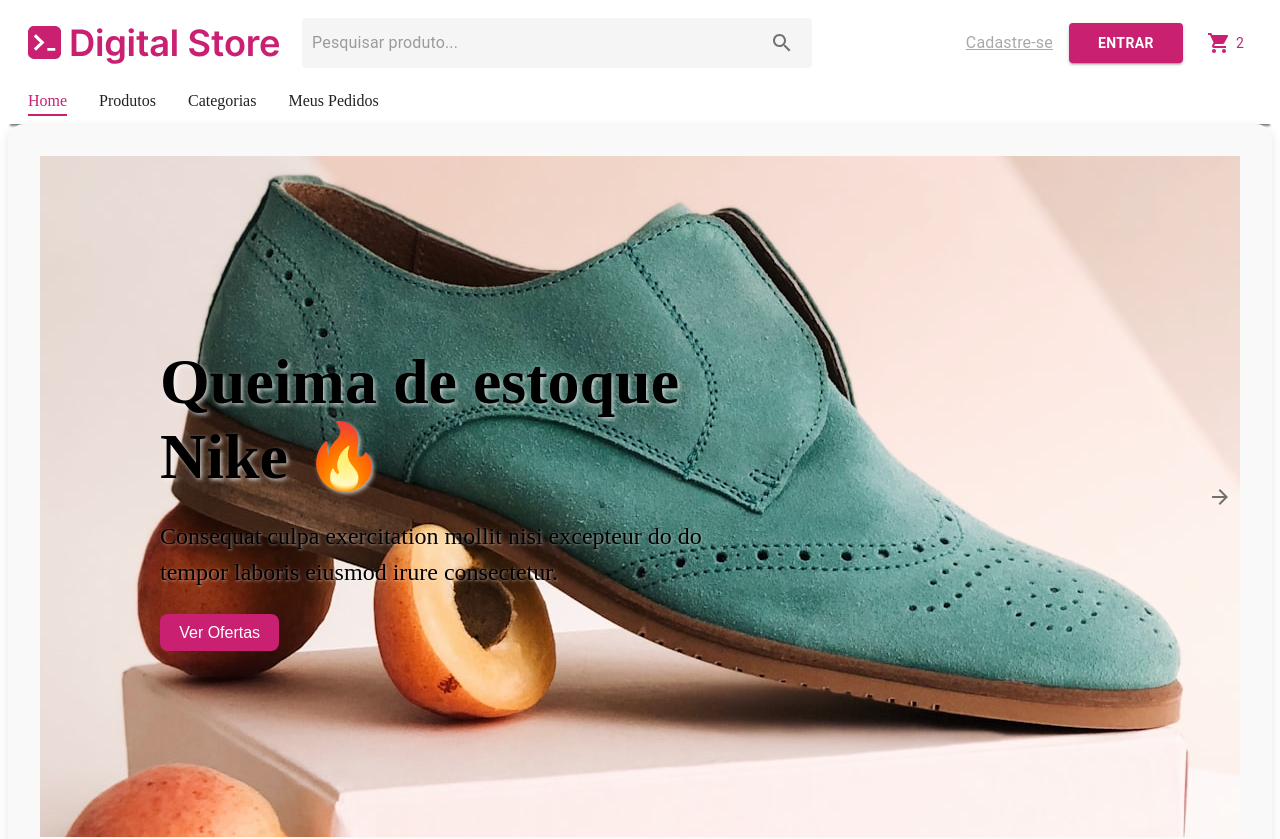
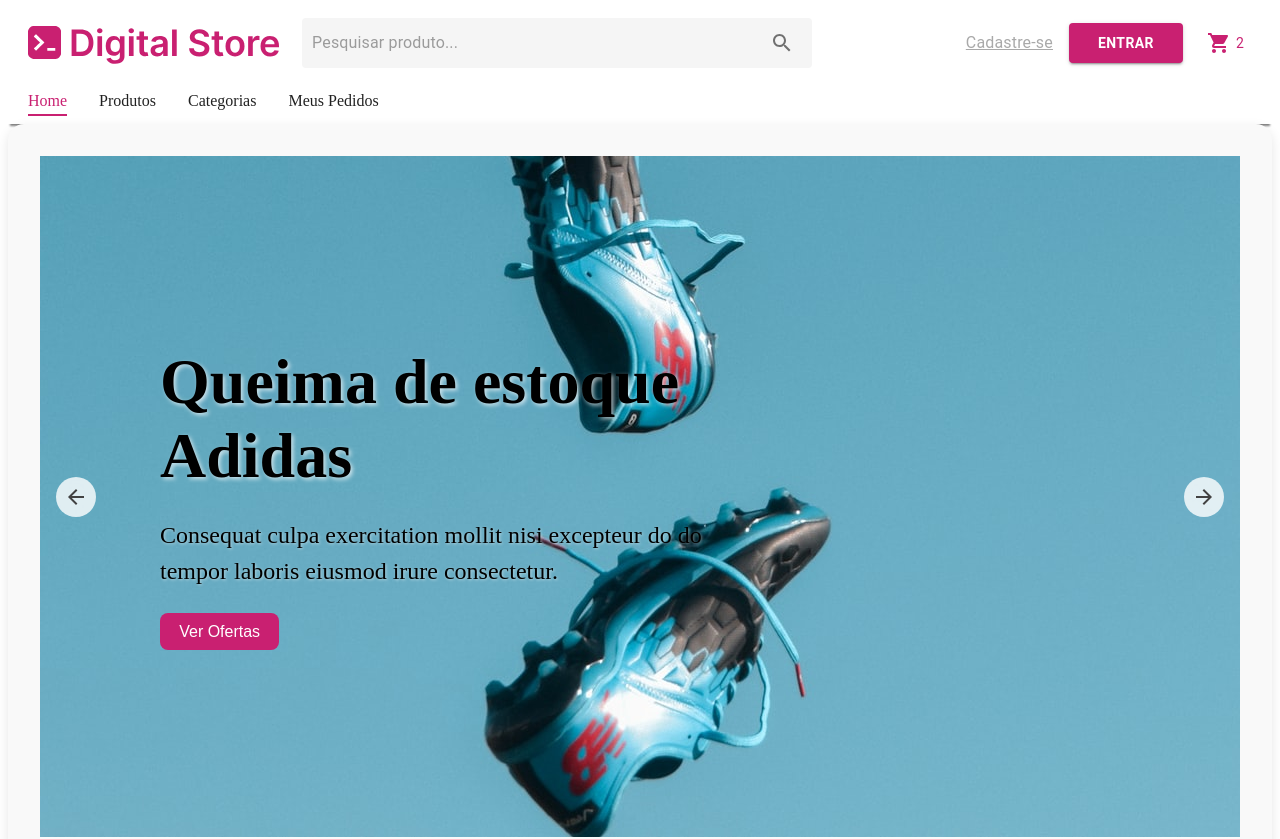
Before and after one commit to doug1043/projeto-digital-store, a React (Vite) app: page / in a window 1280 px wide. Shown: the top 839 px of the page. Built offline with nearby package versions, Linux system fonts and the light colour scheme.

Commit message:
ajustes na logica e estilização dos componentes

```diff
--- a/src/components/Gallery.jsx
+++ b/src/components/Gallery.jsx
@@ -1,12 +1,17 @@
-import React, { useState } from "react";
-import { Box, IconButton } from "@mui/material";
-import ArrowRightIcon from "@mui/icons-material/ArrowForward"; // Altere para o caminho correto do ícone
-import ArrowLeftIcon from "@mui/icons-material/ArrowBack"; // Altere para o caminho correto do ícone
+import React, { useState, useEffect, useCallback } from "react";
 import { styled } from "@mui/material/styles";
+import ArrowRightIcon from "@mui/icons-material/ArrowForward";
+import ArrowLeftIcon from "@mui/icons-material/ArrowBack";
 
-const ImageContainer = styled(Box)(({ width, height }) => ({
-  width: width,
-  height: height,
+const GalleryContainer = styled("div")({
+  position: "relative",
+  width: "100%",
+  height: "100%",
+});
+
+const ImageContainer = styled("div")(({ width, height }) => ({
+  width: width || "100%",
+  height: height || "100%",
   overflow: "hidden",
   position: "relative",
 }));
@@ -15,104 +20,177 @@
   width: "100%",
   height: "100%",
   objectFit: "cover",
-  borderRadius: radius,
+  borderRadius: radius || "0",
   transition: "transform 0.5s ease-in-out",
 }));
 
-const ThumbnailContainer = styled(Box)(({ radius }) => ({
+const NavigationButton = styled("button")(({ theme, position }) => ({
+  position: "absolute",
+  top: "50%",
+  transform: "translateY(-50%)",
+  [position]: theme.spacing(2),
+  backgroundColor: "rgba(255, 255, 255, 0.8)",
+  border: "none",
+  borderRadius: "50%",
+  width: "40px",
+  height: "40px",
+  display: "flex",
+  alignItems: "center",
+  justifyContent: "center",
+  cursor: "pointer",
+  transition: "background-color 0.2s",
+  zIndex: 2,
+  "&:hover": {
+    backgroundColor: "rgba(255, 255, 255, 0.9)",
+  },
+  "& svg": {
+    fontSize: "24px",
+    color: theme.palette.grey[800],
+  },
+}));
+
+const ThumbnailContainer = styled("div")(({ theme }) => ({
   display: "flex",
   justifyContent: "center",
-  marginTop: "10px",
-  gap: "5px",
+  marginTop: theme.spacing(1),
+  gap: theme.spacing(0.5),
 }));
 
-const Thumbnail = styled("img")(({ isSelected, radius }) => ({
+const Thumbnail = styled("img")(({ theme, isSelected }) => ({
   width: "117px",
   height: "95px",
-  borderRadius: radius,
-  border: isSelected ? "2px solid" : "none",
-  borderColor: "primary.main",
+  borderRadius: theme.spacing(1),
+  border: isSelected ? `2px solid ${theme.palette.primary.main}` : "none",
   cursor: "pointer",
-  transition: "border 0.3s ease-in-out",
+  transition: "border-color 0.3s ease-in-out",
+  opacity: isSelected ? 1 : 0.7,
+  "&:hover": {
+    opacity: 1,
+  },
 }));
 
-const Gallery = ({ images, width, height, radius, showThumbs, className }) => {
-  const [currentIndex, setCurrentIndex] = useState(0);
+const Gallery = ({
+  images,
+  width,
+  height,
+  radius,
+  showThumbs = false,
+  className,
+  currentIndex: controlledIndex,
+  onSlideChange,
+  autoPlay = false,
+  interval = 5000,
+}) => {
+  const [currentIndex, setCurrentIndex] = useState(controlledIndex || 0);
 
-  const handleNext = () => {
-    if (currentIndex < images.length - 1) {
-      setCurrentIndex((prevIndex) => prevIndex + 1);
+  const updateIndex = useCallback(
+    (newIndex) => {
+      const index =
+        newIndex < 0
+          ? images.length - 1
+          : newIndex >= images.length
+          ? 0
+          : newIndex;
+
+      setCurrentIndex(index);
+      if (onSlideChange) {
+        onSlideChange(index);
+      }
+    },
+    [images.length, onSlideChange]
+  );
+
+  // Autoplay functionality
+  useEffect(() => {
+    if (!autoPlay) return;
+
+    const timer = setInterval(() => {
+      updateIndex(currentIndex + 1);
+    }, interval);
+
+    return () => clearInterval(timer);
+  }, [autoPlay, interval, currentIndex, updateIndex]);
+
+  // Sync with controlled index
+  useEffect(() => {
+    if (controlledIndex !== undefined && controlledIndex !== currentIndex) {
+      setCurrentIndex(controlledIndex);
+    }
+  }, [controlledIndex]);
+
+  const handleNext = useCallback(() => {
+    updateIndex(currentIndex + 1);
+  }, [currentIndex, updateIndex]);
+
+  const handlePrevious = useCallback(() => {
+    updateIndex(currentIndex - 1);
+  }, [currentIndex, updateIndex]);
+
+  const handleThumbnailClick = useCallback(
+    (index) => {
+      updateIndex(index);
+    },
+    [updateIndex]
+  );
+
+  // Keyboard navigation
+  useEffect(() => {
+    const handleKeyDown = (event) => {
+      if (event.key === "ArrowLeft") {
+        handlePrevious();
+      } else if (event.key === "ArrowRight") {
+        handleNext();
       }
     };
 
-  const handlePrevious = () => {
-    if (currentIndex > 0) {
-      setCurrentIndex((prevIndex) => prevIndex - 1);
+    window.addEventListener("keydown", handleKeyDown);
+    return () => window.removeEventListener("keydown", handleKeyDown);
+  }, [handleNext, handlePrevious]);
+
+  if (!images?.length) {
+    return null;
   }
-  };
-
-  const handleThumbnailClick = (index) => {
-    setCurrentIndex(index);
-  };
 
   return (
-    <Box className={className}>
+    <GalleryContainer className={className}>
       <ImageContainer width={width} height={height}>
-        {currentIndex > 0 && (
-          <IconButton
+        <NavigationButton
           onClick={handlePrevious}
-            disabled={currentIndex === 0}
-            sx={{
-              position: "absolute",
-              left: 0,
-              top: "50%",
-              transform: "translateY(-50%)",
-            }}
+          position="left"
+          aria-label="Previous image"
         >
           <ArrowLeftIcon />
-          </IconButton>
-        )}
+        </NavigationButton>
 
         <MainImage
           src={images[currentIndex]?.src}
-          alt={`Image ${currentIndex + 1}`}
+          alt={images[currentIndex]?.title || `Image ${currentIndex + 1}`}
           radius={radius}
-          style={{
-            transform: `translateX(-${currentIndex * 100}%)`,
-          }}
         />
 
-        {currentIndex < images.length - 1 && (
-          <IconButton
+        <NavigationButton
           onClick={handleNext}
-            disabled={currentIndex === images.length - 1}
-            sx={{
-              position: "absolute",
-              right: 0,
-              top: "50%",
-              transform: "translateY(-50%)",
-            }}
+          position="right"
+          aria-label="Next image"
         >
           <ArrowRightIcon />
-          </IconButton>
-        )}
+        </NavigationButton>
       </ImageContainer>
 
       {showThumbs && (
-        <ThumbnailContainer radius={radius}>
+        <ThumbnailContainer>
           {images.map((image, index) => (
             <Thumbnail
               key={index}
               src={image.src}
-              alt={`Thumbnail ${index + 1}`}
+              alt={image.title || `Thumbnail ${index + 1}`}
               onClick={() => handleThumbnailClick(index)}
               isSelected={currentIndex === index}
-              radius={radius}
             />
           ))}
         </ThumbnailContainer>
       )}
-    </Box>
+    </GalleryContainer>
   );
 };
 
```
Lines whose indentation alone changed are shown as unchanged.
